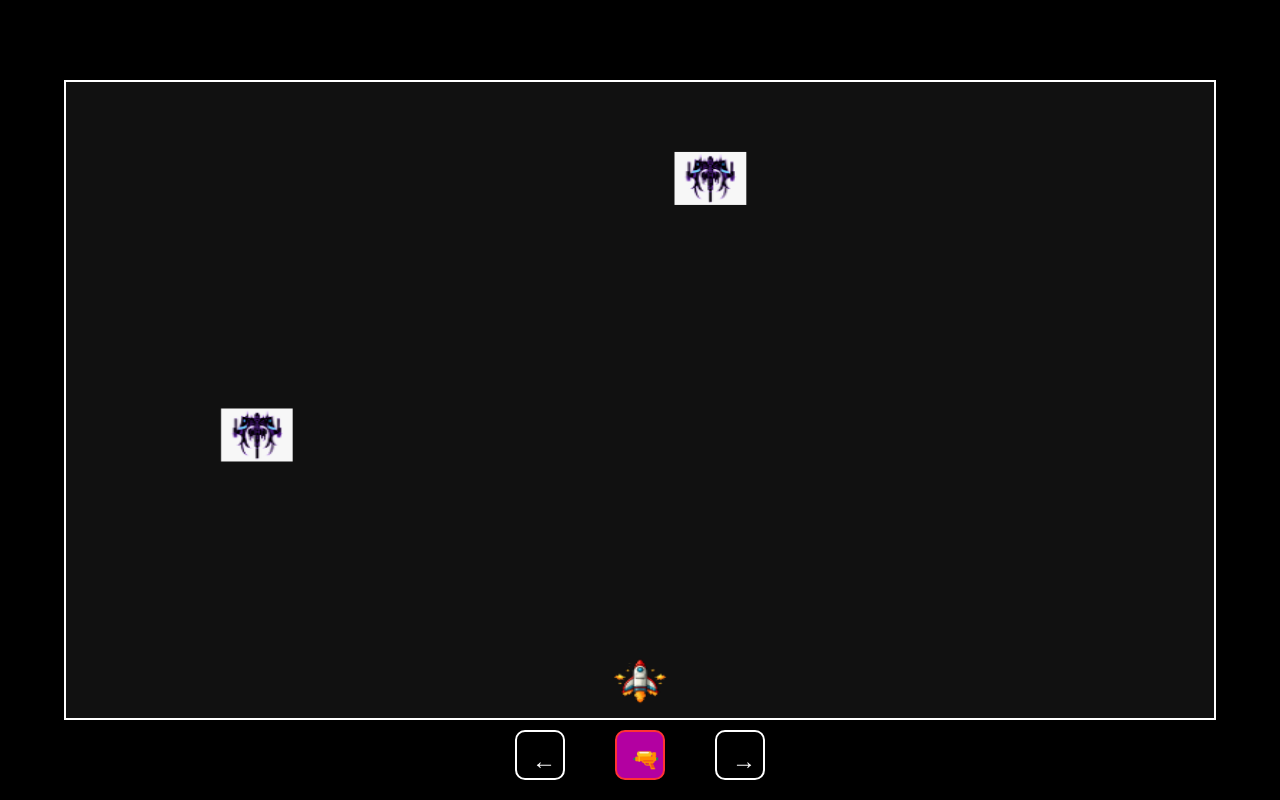
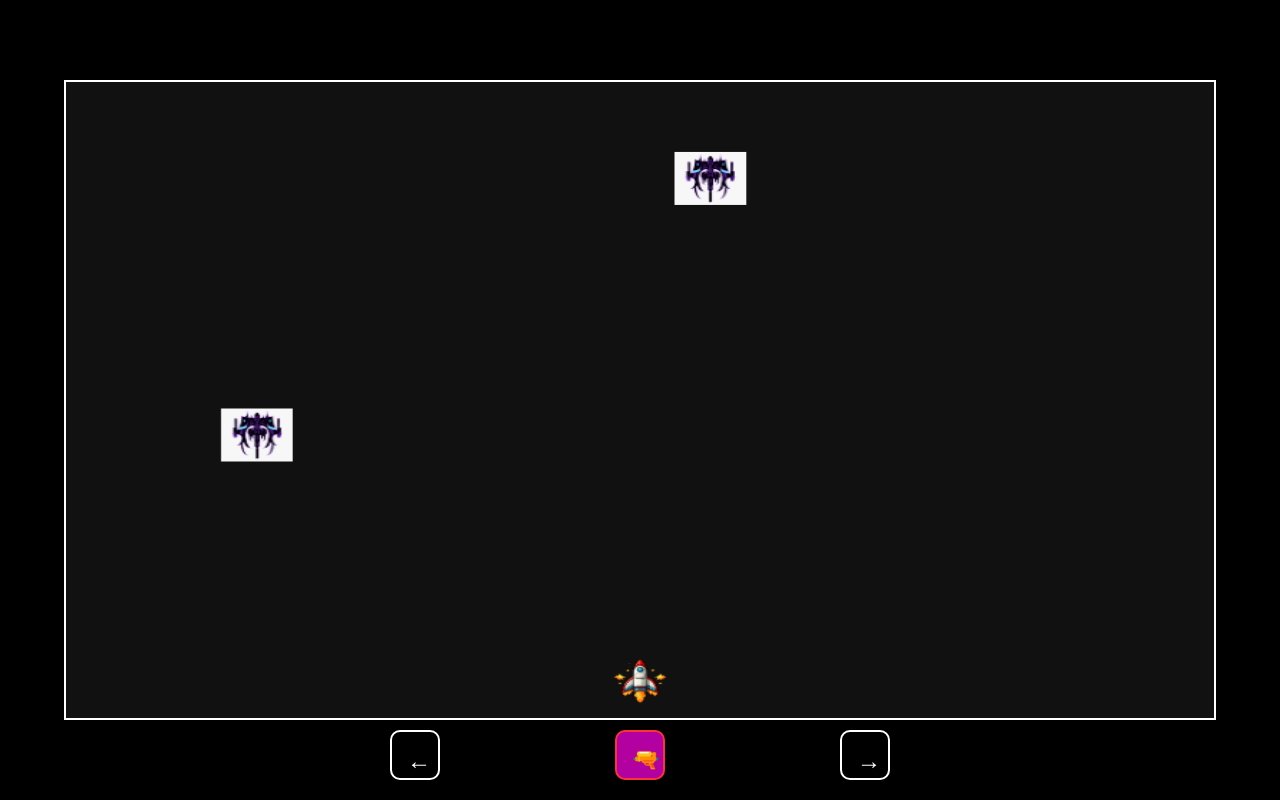
Before and after one commit to AdityaSonawane-Code/My-SpaceGame-Project, a plain HTML site: page index.html in a window 1280 px wide. Drawn offline with Linux system fonts and the light colour scheme.

Commit message:
Update styles.css

```diff
--- a/styles.css
+++ b/styles.css
@@ -45,7 +45,7 @@ canvas {
     transform: translateX(-50%); /* Center horizontally */
     display: flex;
     justify-content: space-between;
-    width: 250px; /* Width for button spacing */
+    width: 500px; /* Width for button spacing */
     z-index: 10; /* Ensure buttons are above the game content */
 }
 
```
